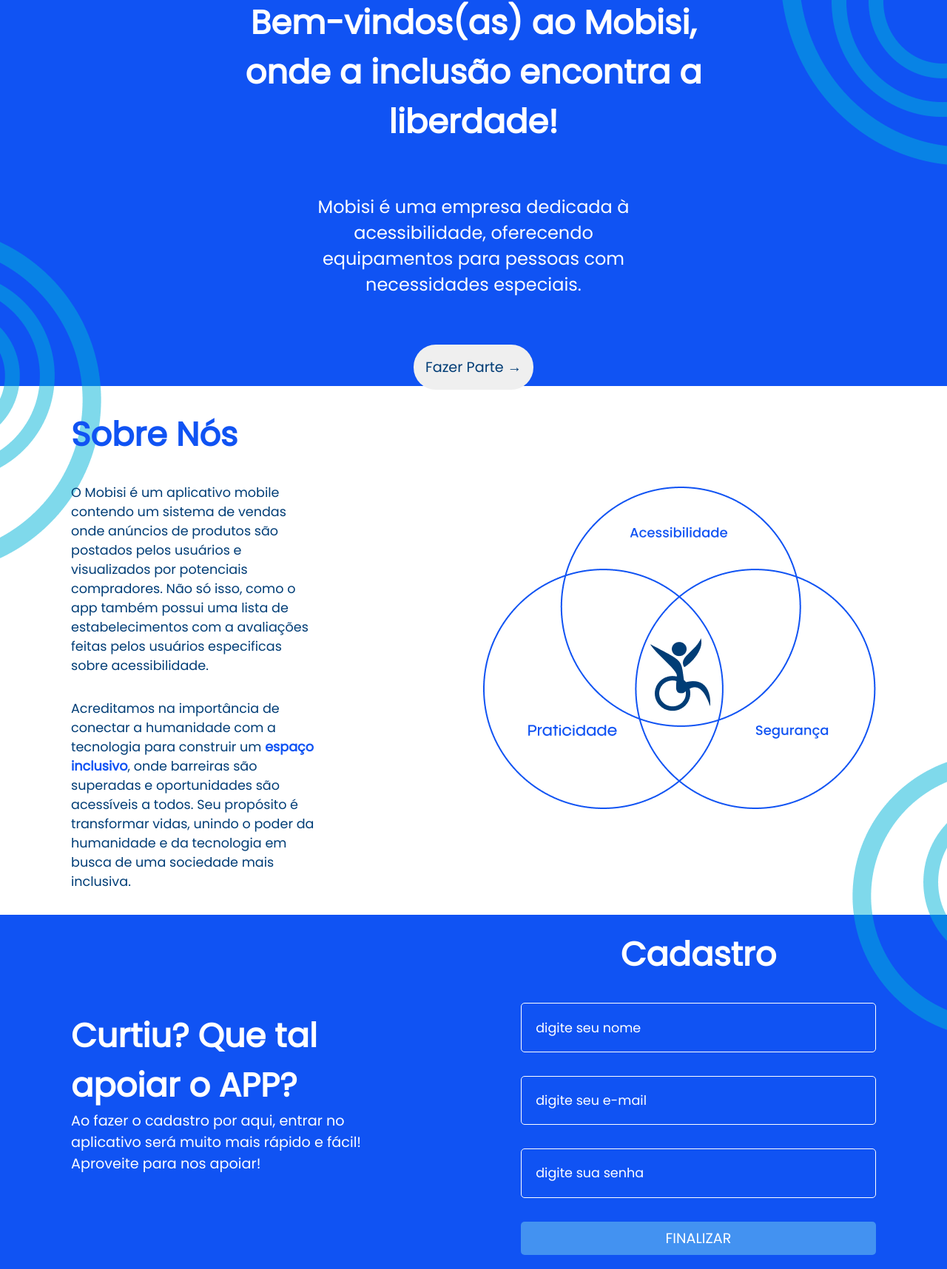
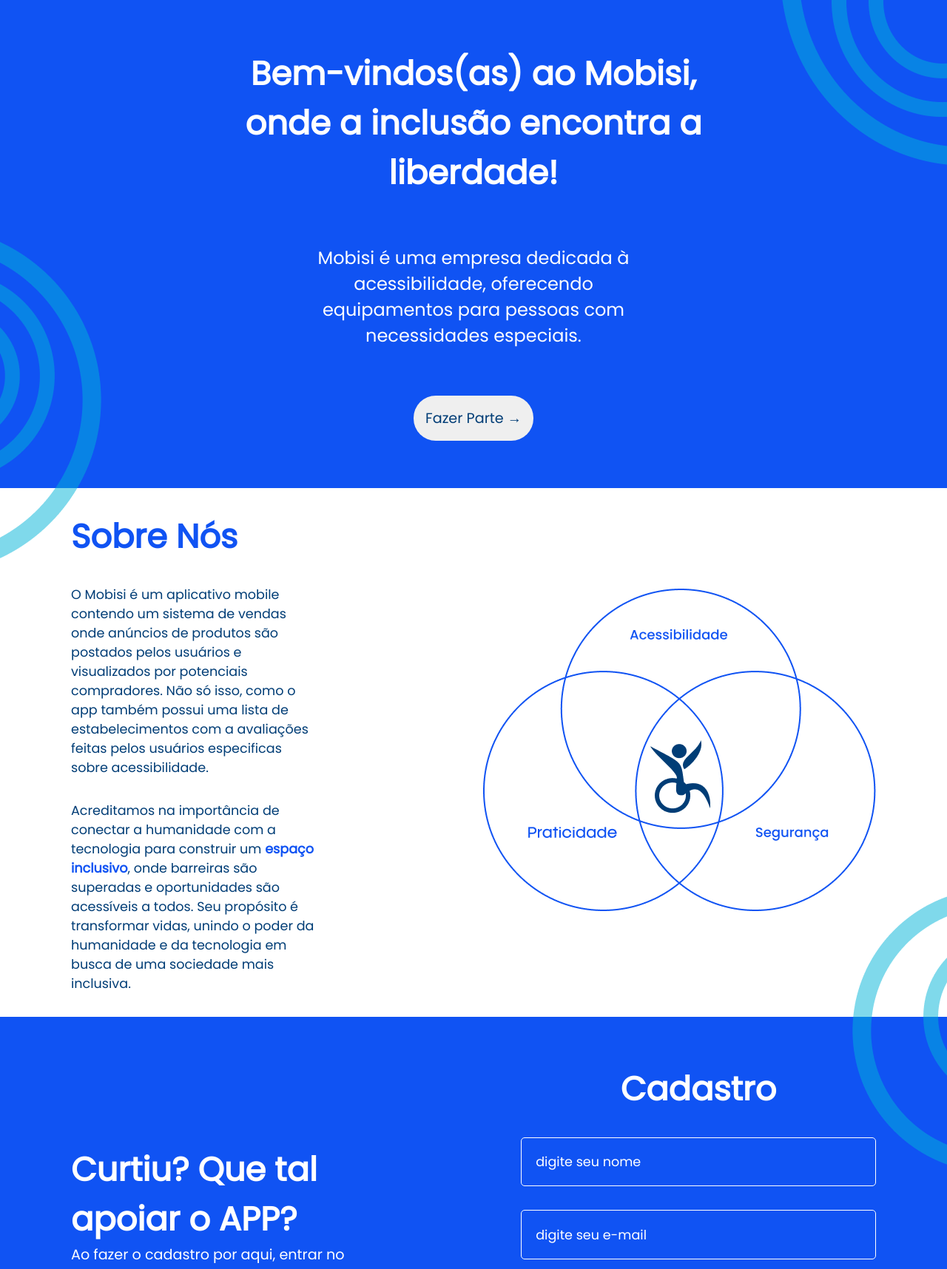
Before and after one commit to Mobisi/Landing_Page, a plain HTML site: page index.html in a window 1280 px wide. Shown: the part 110-1826 px from the top of the page at 74% size. Drawn offline with Linux system fonts and the light colour scheme.

Commit message:
corrigindo altura das sections

```diff
--- a/assets/style/styles.css
+++ b/assets/style/styles.css
@@ -80,12 +80,12 @@
 
 #section1{
     background-color: #1053F3;
-    height: 65vh;
     display: flex;
     justify-content: center;
     gap: 4rem;
     align-items: center;
     flex-direction: column;
+    padding: 4rem 0;
 }
 
 #section1 > h2{
@@ -122,7 +122,6 @@
     align-items: center;
     justify-content: space-around;
     width: 100%;
-    padding: 1.5rem;
     padding: 2rem 6rem;
 }
 
@@ -153,12 +152,11 @@
 }
 
 #section3{
-    height: 60vh;
     background-color: #1053F3;
     display: flex;
     justify-content: space-between;
     align-items: center;
-    padding: 0 6rem;
+    padding: 4rem 6rem;
 }
 
 #section3 > article{
```
